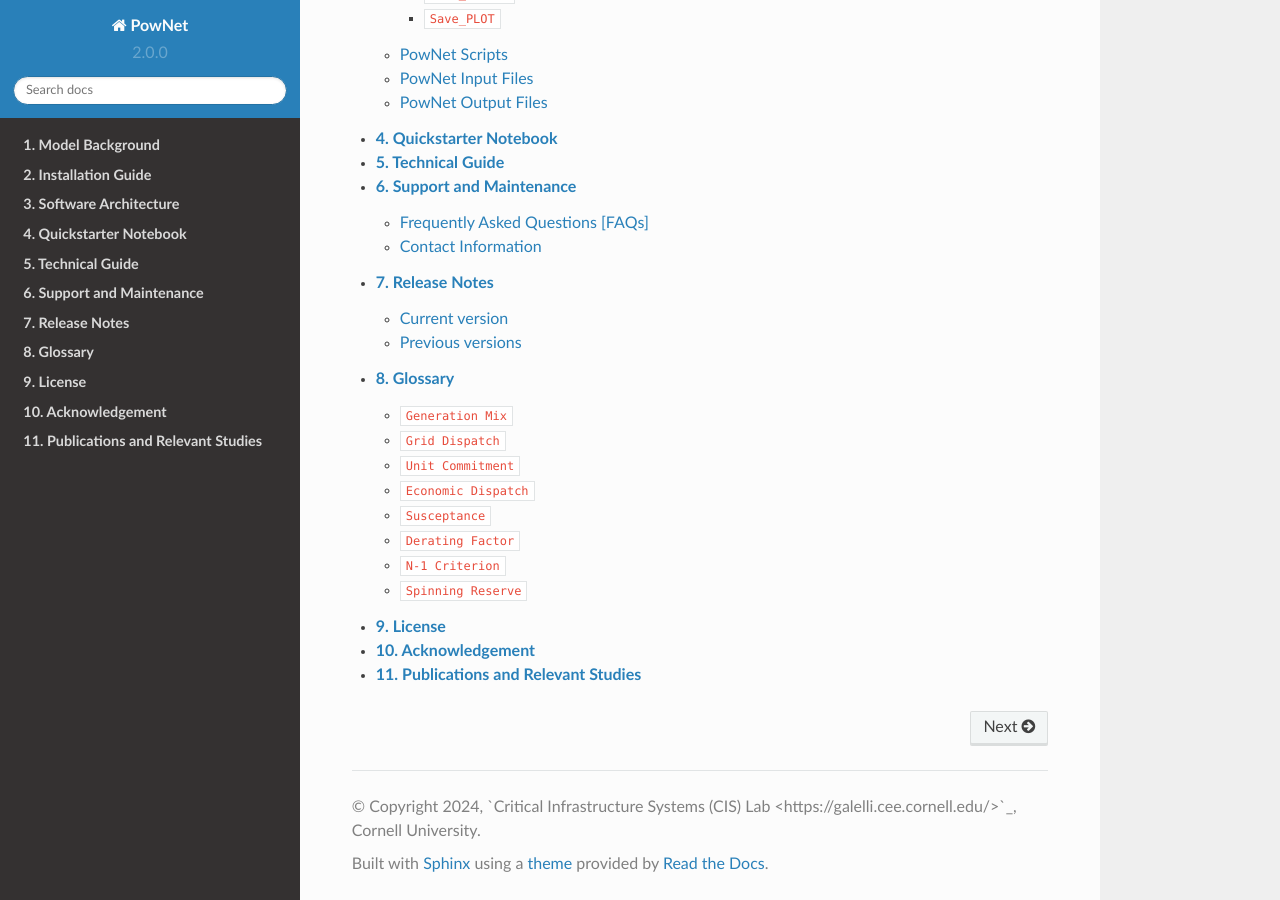
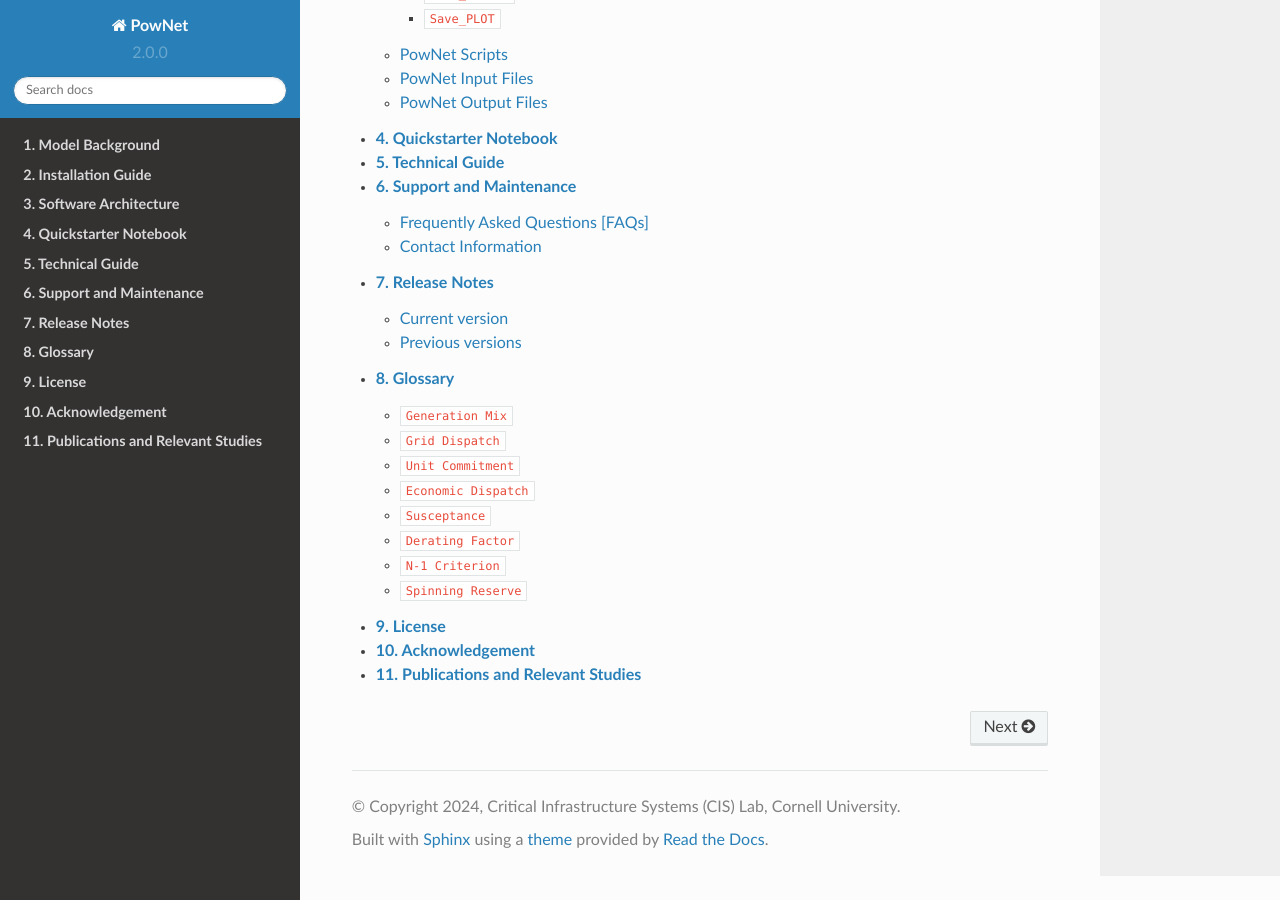
Before and after one commit to HishamEldardiry/PowNet_Documentation, a Sphinx documentation site: the page built from docs/source/index.rst, in a window 1280 px wide and 900 px high, scrolled down 604 px. Built offline with Sphinx 7.4.7 and the Read the Docs theme 2.0.0, drawn with Linux system fonts in a browser that asks for light colours; some of the changed lines change nothing that is shown.

Commit message:
Update conf.py

```diff
--- a/docs/source/conf.py
+++ b/docs/source/conf.py
@@ -5,7 +5,7 @@
 # -- Project information
 
 project = 'PowNet'
-copyright = '2024, `Critical Infrastructure Systems (CIS) Lab <https://galelli.cee.cornell.edu/>`_, Cornell University'
+copyright = '2024, Critical Infrastructure Systems (CIS) Lab, Cornell University'
 author = 'Critical Infrastructure Systems Lab (CIS), Cornell University'
 
 release = '2.0'
```
